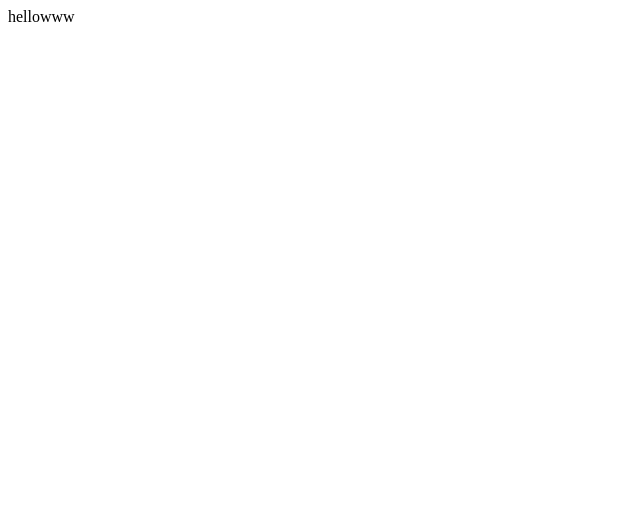
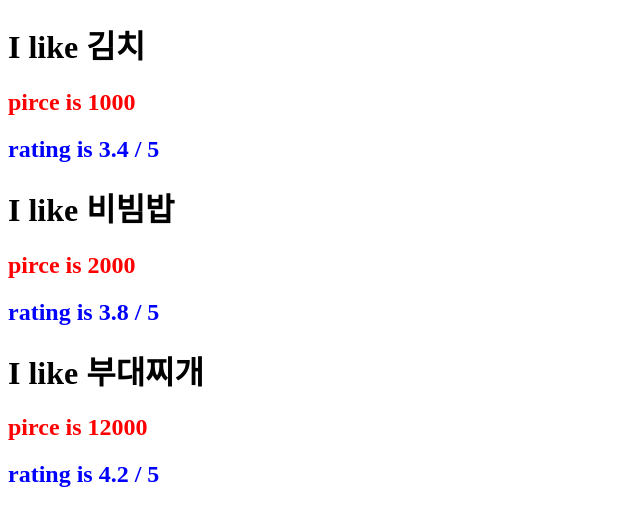
Before and after one commit to moonkyuchan/nomad-react-movie, a React (Create React App) app: page / in a window 1280 px wide. Shown: the top 526 px of the page, without its empty margins (0-640 px from the left). Built offline with nearby package versions, Linux system fonts and the light colour scheme.

Commit message:
props 적용/ propTypes 설치

```diff
--- a/package.json
+++ b/package.json
@@ -6,6 +6,7 @@
     "@testing-library/jest-dom": "^5.11.4",
     "@testing-library/react": "^11.1.0",
     "@testing-library/user-event": "^12.1.10",
+    "prop-types": "^15.7.2",
     "react": "^17.0.2",
     "react-dom": "^17.0.2",
     "react-scripts": "4.0.3",
--- a/src/App.js
+++ b/src/App.js
@@ -1,5 +1,48 @@
+import React from "react";
+import PropTypes from "prop-types";
+
+const foodArr = [
+  { name: "김치", price: 1000, rating: 3.4 },
+  { name: "비빔밥", price: 2000, rating: 3.8 },
+  {
+    name: " 부대찌개",
+    price: 12000,
+    rating: 4.2,
+  },
+];
+
+function Food({ name, price, rating }) {
+  // 인자로 porps 를 받아 아래에 {props.food}로도 사용가능
+  return (
+    <div>
+      <h1>I like {name}</h1>
+      <h2 style={{ color: "red" }}>pirce is {price}</h2>
+      <h2 style={{ color: "blue" }}>rating is {rating} / 5 </h2>
+    </div>
+  );
+}
+
+Food.propTypes = {
+  name: PropTypes.string.isRequired,
+  price: PropTypes.number.isRequired,
+  rating: PropTypes.number.isRequired,
+};
+
 function App() {
-  return <div>hellowww</div>;
+  return (
+    <div>
+      {foodArr.map((item, idx) => {
+        return (
+          <Food
+            key={idx}
+            name={item.name}
+            price={item.price}
+            rating={item.rating}
+          />
+        );
+      })}
+    </div>
+  );
 }
 
 export default App;
```
Also changed, not shown: public/index.html (+0 -23 lines), public/robots.txt (deleted), 1 other file (tests, documents, lock files or other folders).
